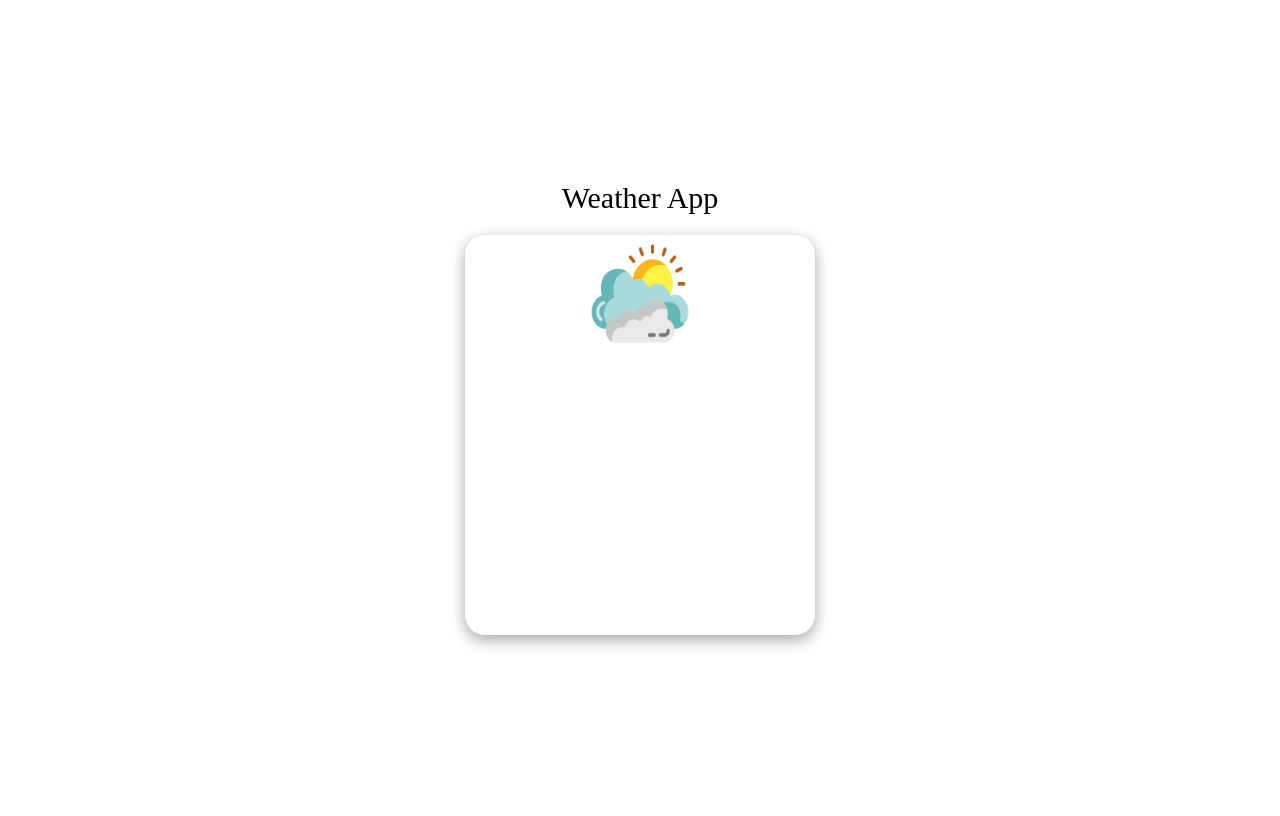
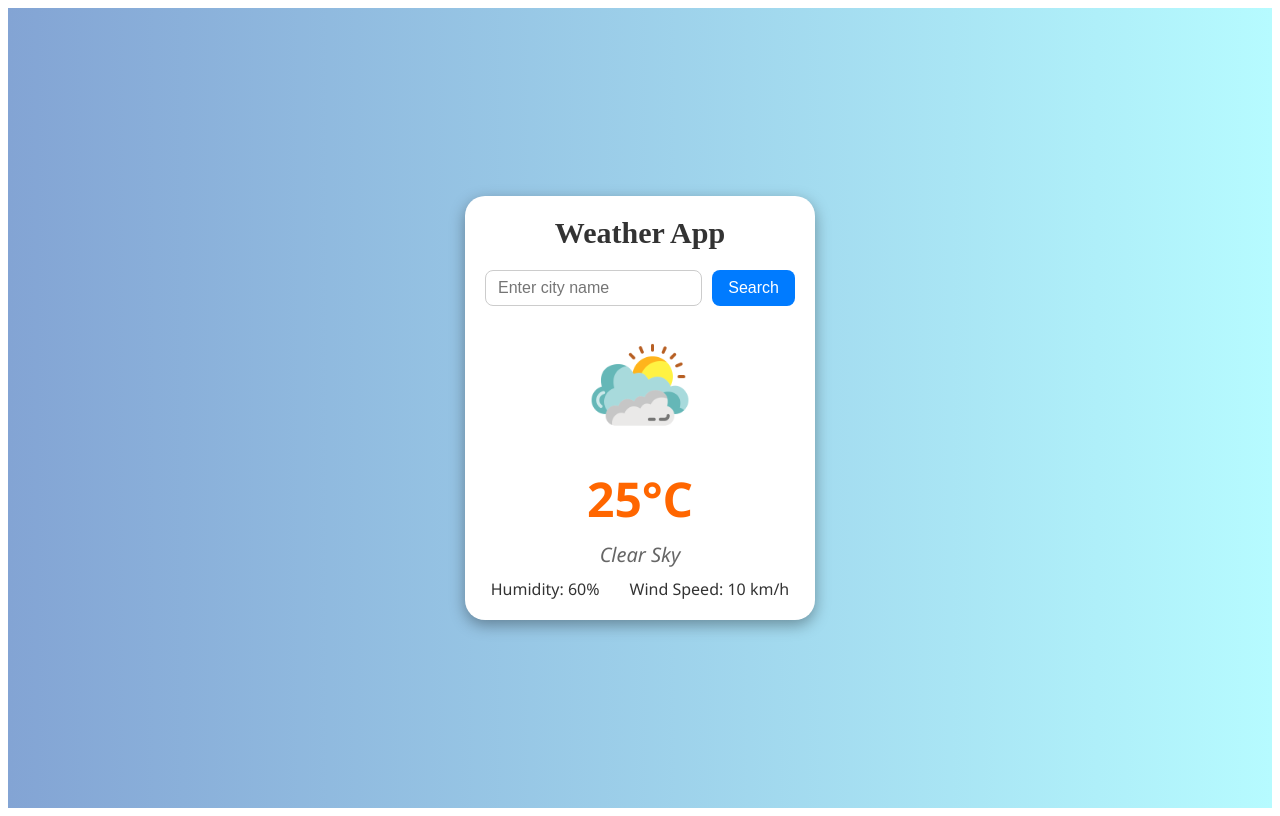
Before and after one commit to supriyarani723/weather-app, a plain HTML site: page index.html in a window 1280 px wide. Drawn offline with Linux system fonts and the light colour scheme.

Commit message:
first-commit

```diff
--- a/index.html
+++ b/index.html
@@ -1,21 +1,34 @@
 <!DOCTYPE html>
 <html lang="en">
 <head>
-    <meta charset="UTF-8">
-    <meta name="viewport" content="width=device-width, initial-scale=1.0">
+    <meta charset="UTF-8" />
+    <meta name="viewport" content="width=device-width, initial-scale=1" />
     <title>Weather App</title>
-    <link rel="stylesheet" href="style.css">
+    <link rel="stylesheet" href="style.css" />
 </head>
 <body>
     <div class="mainContainer">
-        <div class="container">
+        <div class="box">
             <div class="header">
-                <div> Weather App</div>
+                <div>Weather App</div>
             </div>
-            <div class="box">
-<div class="picContainer">
-    <img src="/images/cloud.png" alt="Cloud icon">
-</div>
+
+            <div class="searchContainer">
+                <input type="text" class="searchInput" placeholder="Enter city name" />
+                <button class="searchButton">Search</button>
+            </div>
+
+            <div class="picContainer">
+                <img src="/images/cloud.png" alt="Cloud icon" />
+            </div>
+
+            <div class="container">
+                <div class="temperature">25&deg;C</div>
+                <div class="description">Clear Sky</div>
+                <div class="details">
+                    <div>Humidity: 60%</div>
+                    <div>Wind Speed: 10 km/h</div>
+                </div>
             </div>
         </div>
     </div>
--- a/style.css
+++ b/style.css
@@ -1,34 +1,105 @@
-.box{
+.box {
     width: 350px;
-    height: 400px;
+    height: auto;
     background-color: rgb(255, 255, 255);
     border-radius: 20px;
     box-shadow: rgba(0, 0, 0, 0.35) 0px 5px 15px;
+    padding: 20px;
+    box-sizing: border-box;
 }
-.mainContainer{
+
+.mainContainer {
     display: flex;
     justify-content: center;
     align-items: center;
     height: 100vh;
+    background: linear-gradient(to right, #83a4d4, #b6fbff);
 }
-.header{
+
+.header {
     display: flex;
     justify-content: center;
+    margin-bottom: 20px;
 }
-.container{
+
+.header div {
+    font-size: 30px;
+    font-weight: bold;
+    color: #333;
+}
+
+.container {
     display: flex;
     gap: 20px;
     flex-direction: column;
 }
-.header div{
-    font-size: 30px;
+
+.picContainer {
+    display: flex;
+    justify-content: center;
+    margin-bottom: 20px;
 }
-.picContainer{
-    display: flex;
-    justify-content:center;
 
-}
-.picContainer img{
+.picContainer img {
     height: 120px;
     width: 100px;
+    object-fit: contain;
 }
+
+/* New styles for search bar */
+.searchContainer {
+    display: flex;
+    justify-content: center;
+    gap: 10px;
+    margin-bottom: 20px;
+}
+
+.searchInput {
+    width: 70%;
+    padding: 8px 12px;
+    font-size: 16px;
+    border: 1px solid #ccc;
+    border-radius: 8px;
+    outline: none;
+}
+
+.searchButton {
+    padding: 8px 16px;
+    background-color: #007BFF;
+    color: white;
+    border: none;
+    border-radius: 8px;
+    cursor: pointer;
+    font-size: 16px;
+}
+
+.searchButton:hover {
+    background-color: #0056b3;
+}
+.container {
+    display: flex;
+    flex-direction: column;
+    align-items: center;
+    gap: 10px;
+    margin-top: 20px;
+    color: #333;
+    font-family: 'Segoe UI', Tahoma, Geneva, Verdana, sans-serif;
+}
+
+.temperature {
+    font-size: 48px;
+    font-weight: bold;
+    color: #ff6600; /* warm orange */
+}
+
+.description {
+    font-size: 20px;
+    font-style: italic;
+    color: #666;
+}
+
+.details {
+    display: flex;
+    gap: 30px;
+    font-size: 16px;
+}
```
